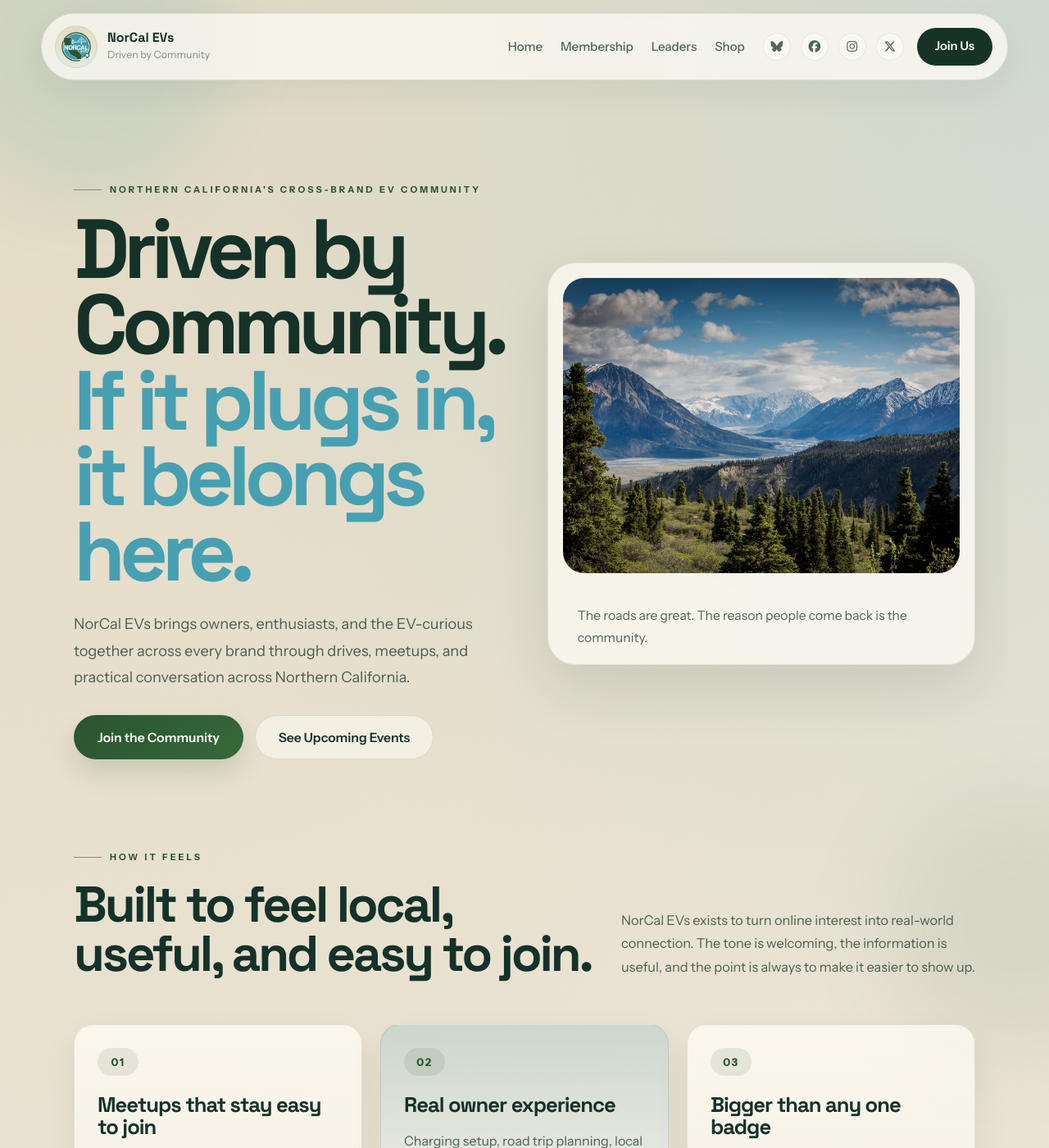
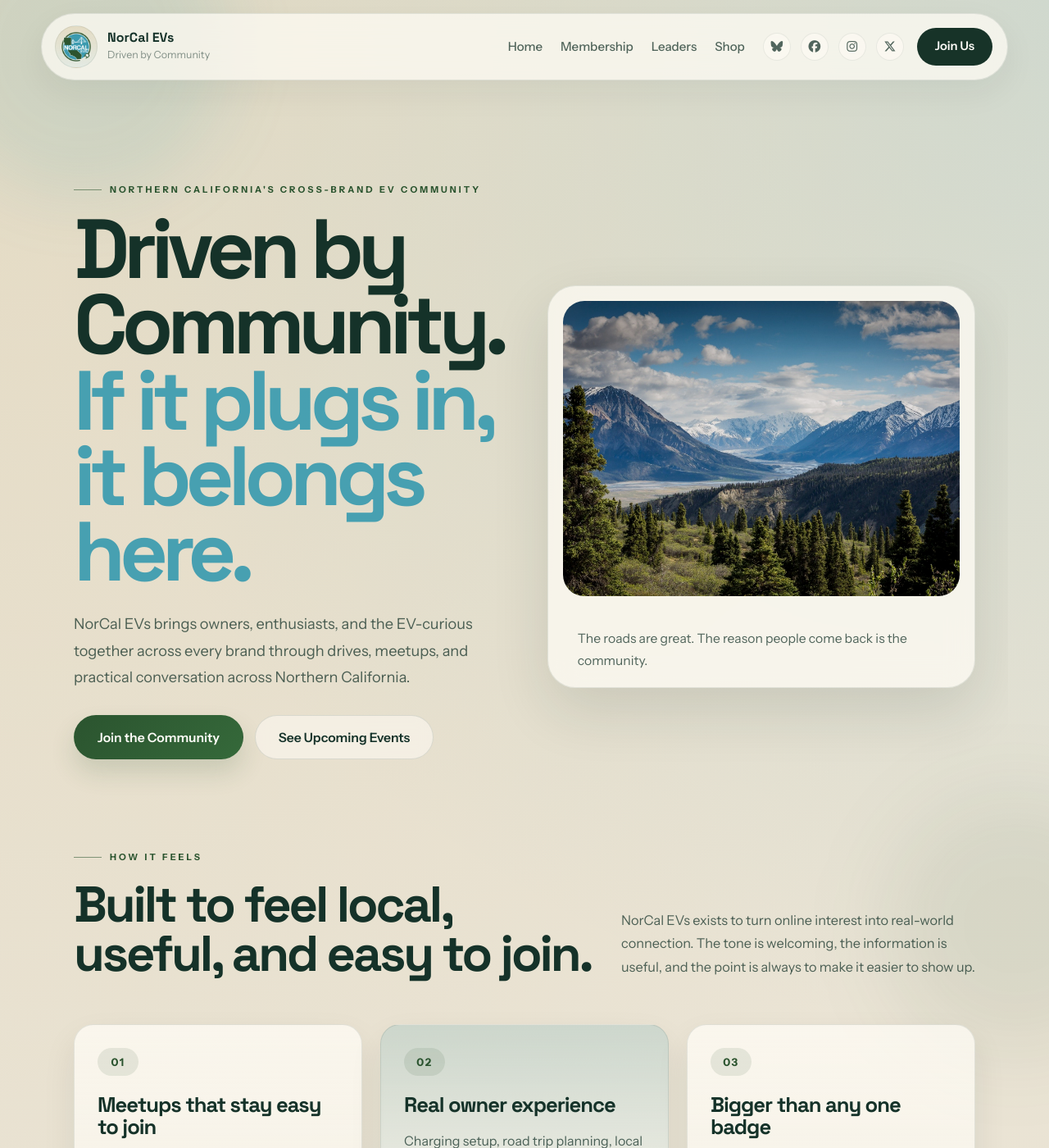
Before and after one commit to ZakWinnick/NorCalEVs, a Jekyll site: the page built from index.md, in a window 1280 px wide and 1400 px high. Shown: the whole window at 82% size. Built offline with Jekyll 4.4.1, drawn with Linux system fonts in a browser that asks for light colours; a script that is not in the unit is left out.

Commit message:
Lower desktop hero image card

```diff
--- a/assets/css/components.css
+++ b/assets/css/components.css
@@ -233,6 +233,7 @@
 .stage-visual {
     display: grid;
     align-items: center;
+    padding-top: 56px;
 }
 
 .stage-photo-frame {
@@ -1082,6 +1083,10 @@
         grid-template-columns: 1fr;
     }
 
+    .stage-visual {
+        padding-top: 0;
+    }
+
     .social-grid {
         grid-template-columns: repeat(3, minmax(0, 1fr));
     }
```
